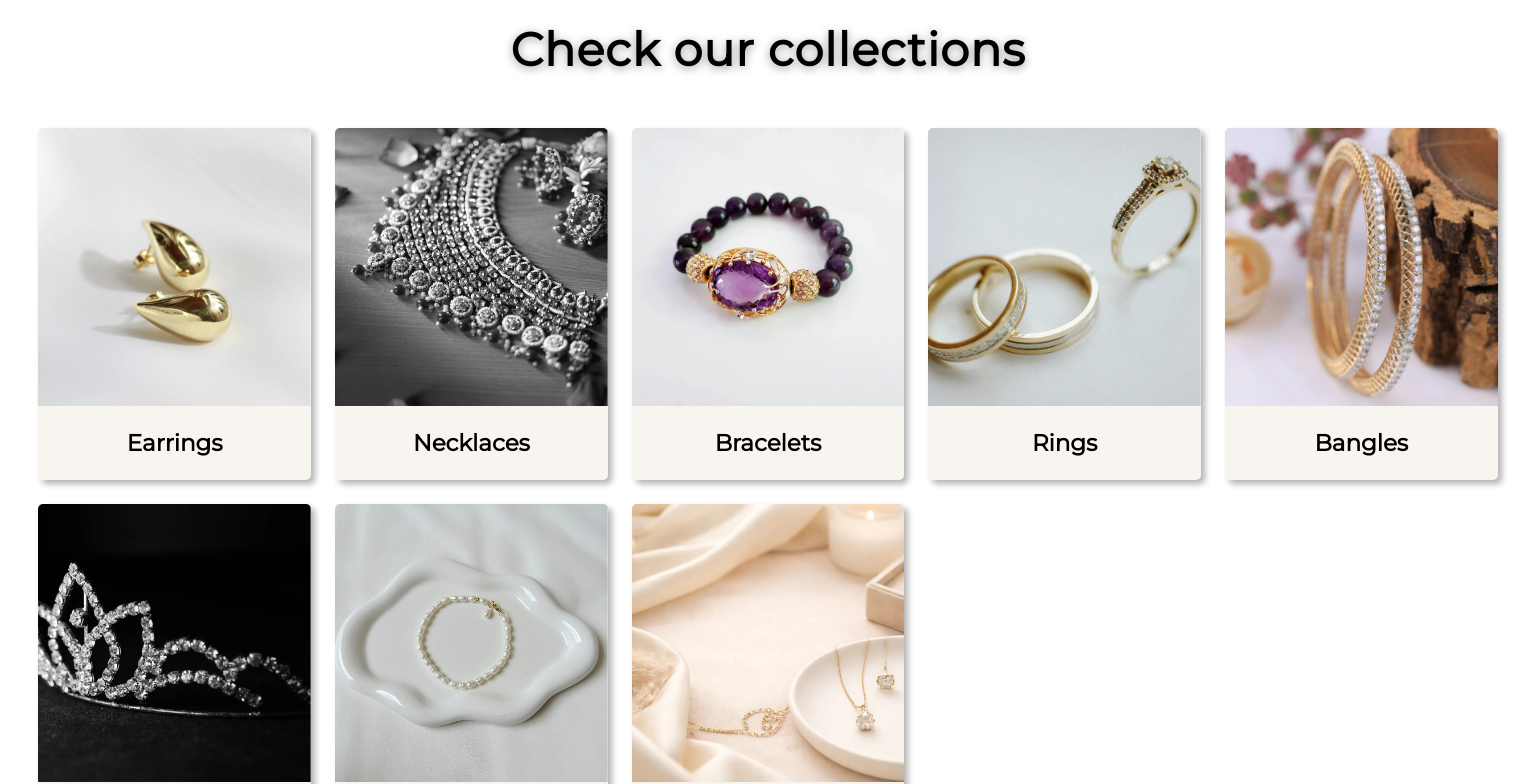
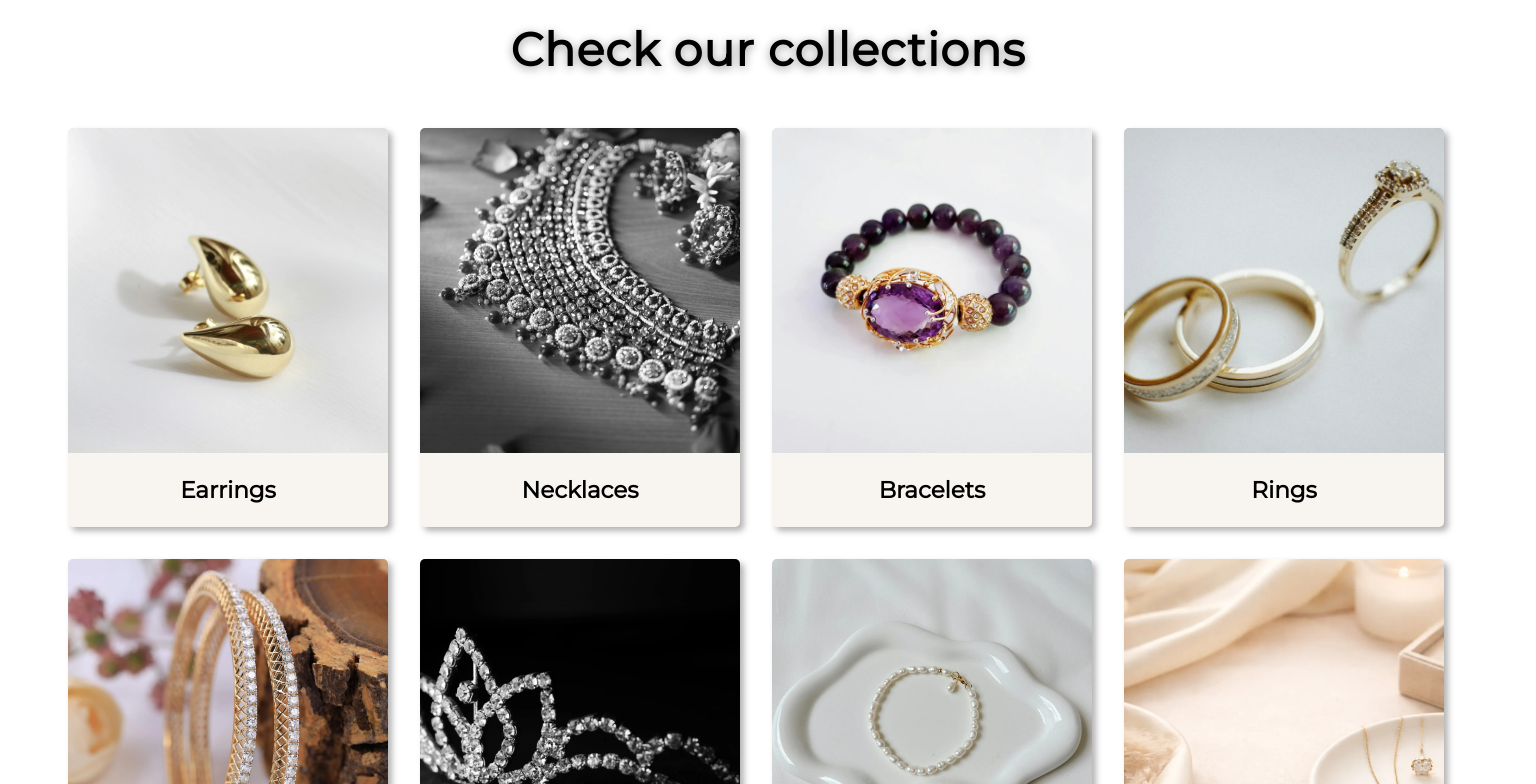
Before and after one commit to Nathan-Front/Jewelry_page_react_ver, a React (Vite) app: page /#/ in a window 1536 px wide. Shown: the part 800-1584 px from the top of the page. Built offline with nearby package versions, Linux system fonts and the light colour scheme; a web font is replaced by a local one.

Commit message:
fixed display for 1400px and more viewport

```diff
--- a/src/index.css
+++ b/src/index.css
@@ -31,7 +31,7 @@ button:hover {
     transform: translateY(-1px);
 }
 p, li {
-    font-size: clamp(0.9rem, 1.3vw, 1.5rem);
+    font-size: clamp(0.9rem, 1.3vw, 1.3rem);
 }
 
 
--- a/src/pages/about/aboutFirstSection.css
+++ b/src/pages/about/aboutFirstSection.css
@@ -1,11 +1,12 @@
 .about-first-section {
     width: 100%;
+    height: clamp(350px, 45vw, 900px);
     display: flex;
     padding: 80px 0;
     background-image: url("/images/about/aboutBackground.webp");
     background-position: center;
     background-repeat: no-repeat;
-    background-size: 100% 800px;
+    background-size: cover;
     margin-top: 50px;
 }
 .about-first-section> article {
--- a/src/pages/home/fifthSection.css
+++ b/src/pages/home/fifthSection.css
@@ -30,7 +30,8 @@
 }
 .home-fourth-section> div> img {
     width: 80%;
-    margin: 2rem auto 0 auto;
+    height: auto;
+    margin: 2rem auto 2rem auto;
     border-radius: 24px;
     box-shadow: 0 10px 20px rgba(0,0,0,0.2);
 }
@@ -83,6 +84,11 @@
     border: none;
     box-shadow: 3px 3px 5px rgba(0, 0, 0, 0.3);
 }
+@media only screen and (min-width: 1400px) {
+    .home-fourth-section> form> div> button {
+        margin-top: 3rem;
+    }
+}
 .home-fourth-section> form> div> button:hover {
     color: #C9A96E;
     font-weight: 600;
--- a/src/pages/home/firstSection.css
+++ b/src/pages/home/firstSection.css
@@ -38,7 +38,7 @@
 .home-first-section> a:hover {
     transform: translateY(-1px);
     color: #C9A96E;
-    font-weight: 600;
+    font-weight: 400;
 }
 @media only screen and (max-width: 599px) {
     .home-first-section {
--- a/src/pages/home/secondSection.css
+++ b/src/pages/home/secondSection.css
@@ -18,6 +18,13 @@
     grid-template-columns: repeat(auto-fill, minmax(270px, 1fr));
     gap: 1.5em;
     align-items: stretch;
+}
+@media only screen and (min-width: 1400px) {
+    .item-list-wrap {
+        width: min(95%, 1400px);
+        grid-template-columns: repeat(auto-fill, minmax(270px, 320px));
+        gap: 2rem;
+    }
 }
 .item-list-wrap> li {
     width: 100%;
@@ -68,16 +75,16 @@
     width: 95%;
     display: flex;
     flex-direction: column;
-    gap: 1em;
+    gap: 1rem;
 }
 .change-over> ul> li:first-child> p {
     text-align: center;
     font-weight: bold;
-    font-size: clamp(1rem, 1.5vw, 1.5rem);
+    font-size: clamp(1rem, 1.5vw, 1.3rem);
     margin-top: 20px;
 }
 .change-over> ul> li> p {
-    font-size: clamp(0.7rem, 1vw, 1.3rem);
+    font-size: clamp(0.7rem, 1vw, 1.1rem);
     margin: 0;
     padding: 0;
 }
--- a/src/pages/shop/shopFirstSection.css
+++ b/src/pages/shop/shopFirstSection.css
@@ -91,7 +91,7 @@ legend {
     border: none;
     border-radius: 10px;
     box-shadow: 3px 3px 5px rgba(0, 0, 0, 0.3);
-    font-size: clamp(0.6rem, 1vw, 1.3rem);
+    font-size: clamp(0.6rem, 1vw, 1.2rem);
     flex: 1;
     height: clamp(20px, 10vw, 50px);
 }
--- a/src/pages/shop/shopItemSection.css
+++ b/src/pages/shop/shopItemSection.css
@@ -18,6 +18,13 @@
     grid-template-columns: repeat(auto-fill, minmax(300px, 1fr));
     gap: 1em;
     padding: 0;
+}
+@media only screen and (min-width: 1400px) {
+    .shop-item-section> article> ul {
+        width: min(95%, 1400px);
+        grid-template-columns: repeat(auto-fill, minmax(300px, 320px));
+        gap: 2em;
+    }
 }
 .shop-item-section> article> ul> li {
     width: 100%;
```
